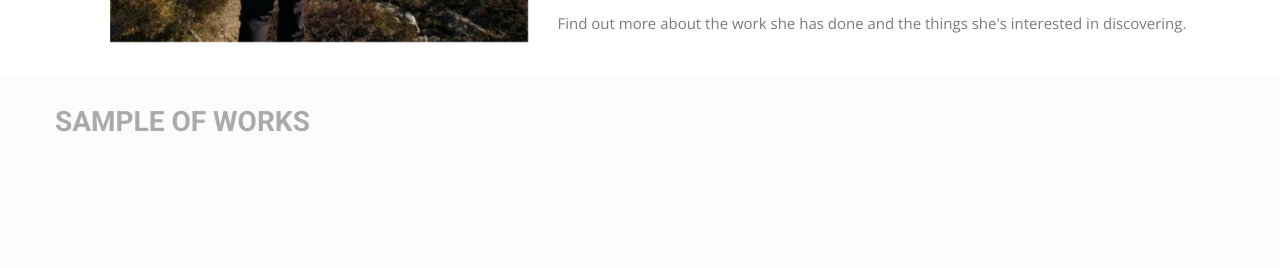
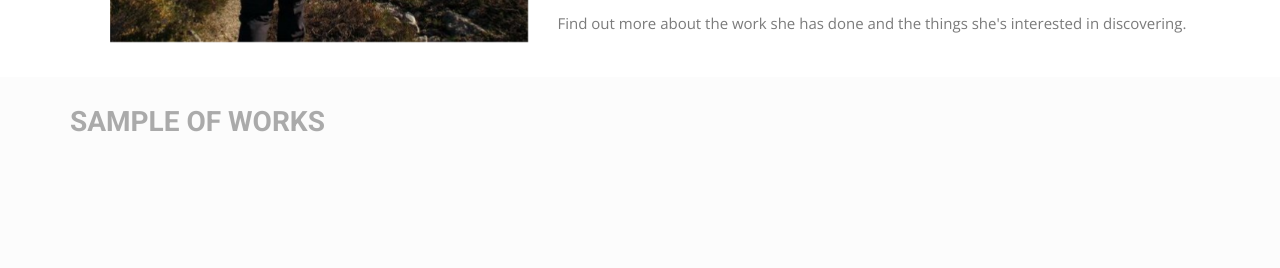
Before and after one commit to hengrumay/hengrumay.github.io, a Jekyll site: the page built from index.html, in a window 1280 px wide. Shown: the part 1212-1480 px from the top of the page. Built offline with Jekyll 4.4.1, drawn with Linux system fonts in a browser that asks for light colours; nearby versions of some CDN libraries; some web fonts are replaced; grey boxes are pictures that could not be loaded.

Commit message:
remove class row from features

```diff
--- a/index.html
+++ b/index.html
@@ -79,7 +79,7 @@ permalink: /
 <!-- feature-teaser -->
 <section id="feature">
   <div class="container">
-    <div class="row">
+
       <div class="block">
         <div class="section-title">
           <!-- br>
@@ -89,7 +89,7 @@ permalink: /
 
         </div>
       </div>
-    </div> <!-- class="row "-->
+
 
     <br>
     <br>
```
